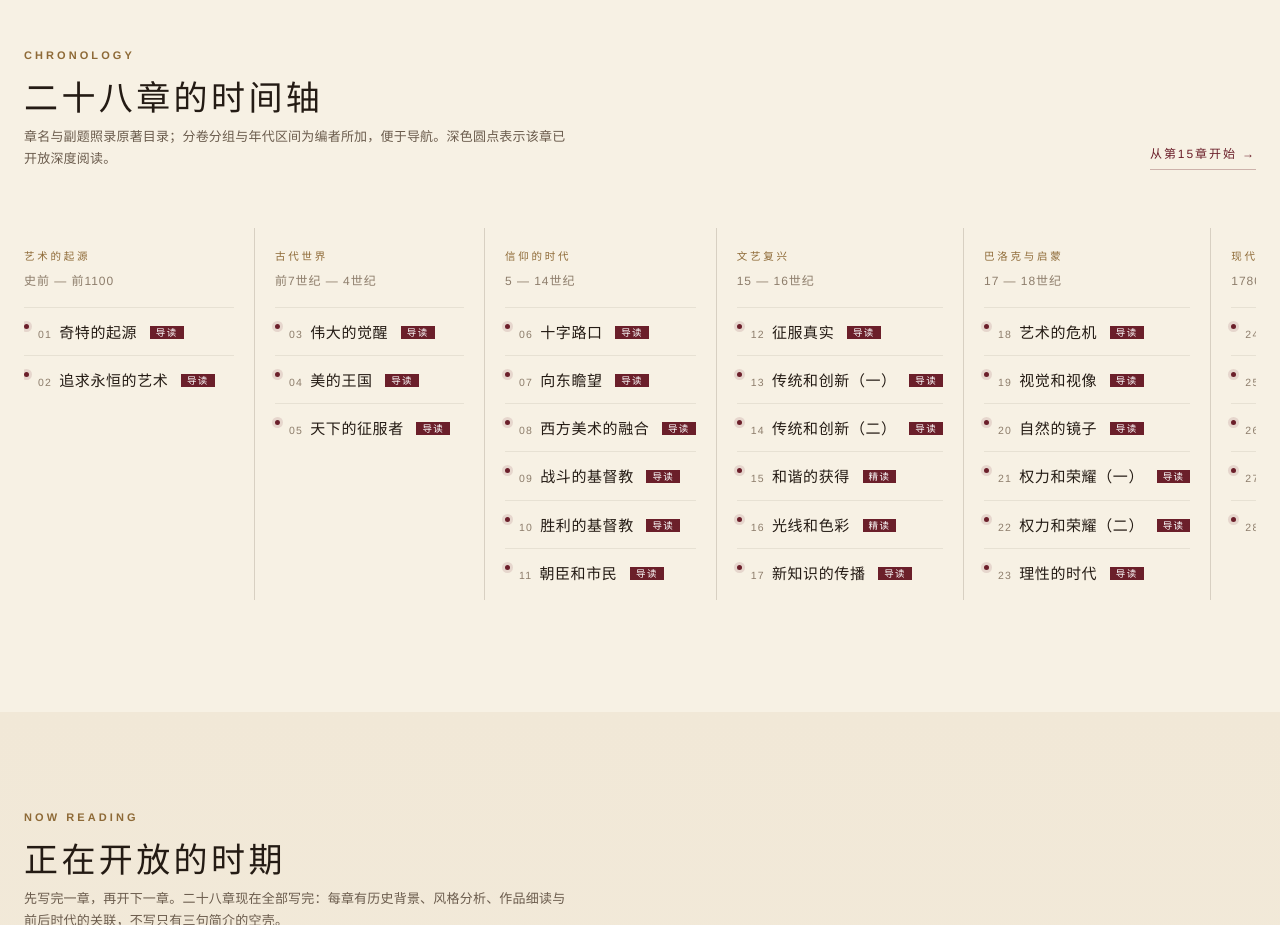
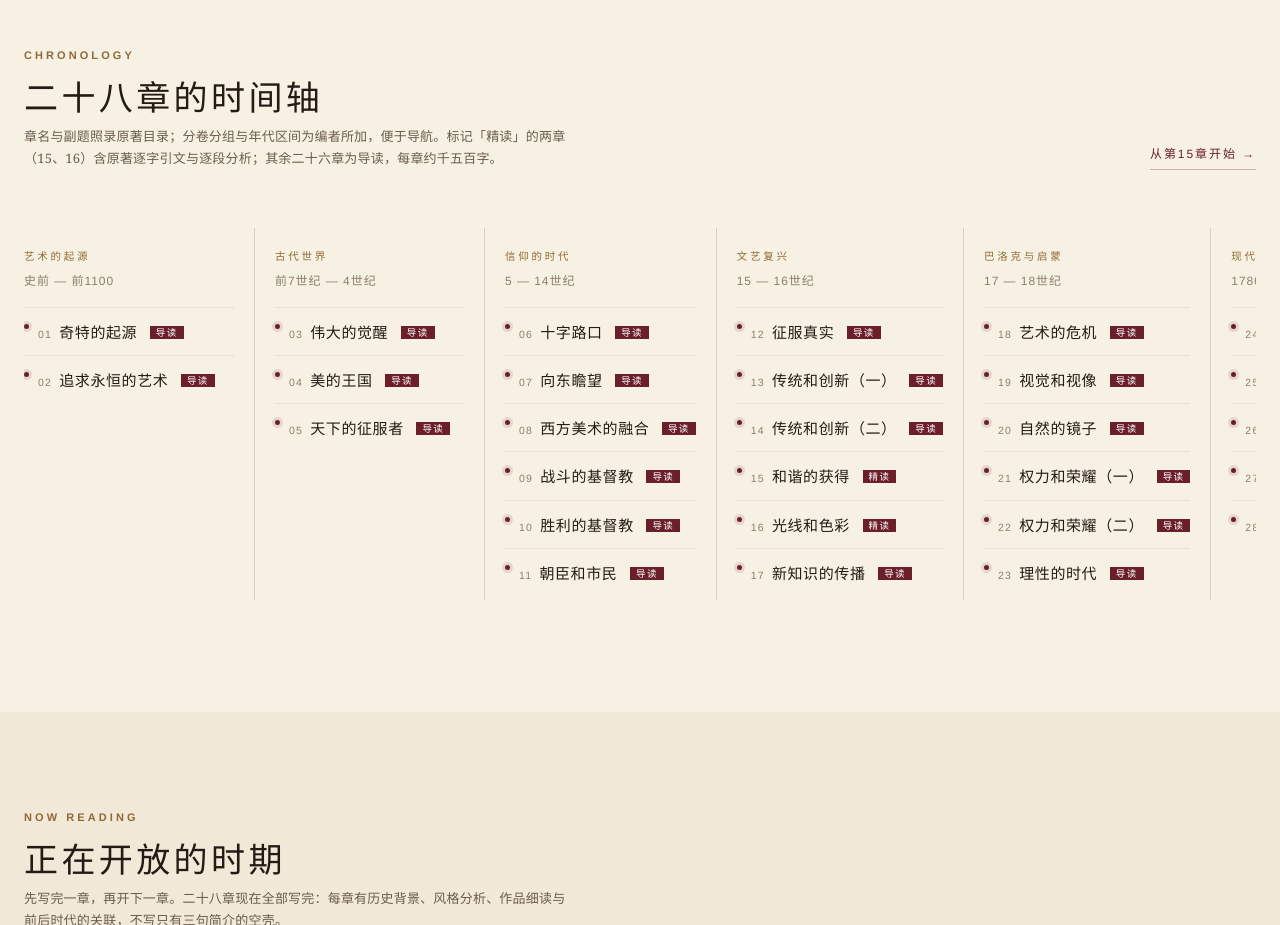
Before and after one commit to x13502239474-oss/story-of-art, a plain HTML site: page index.html in a window 1280 px wide. Shown: the part 1000-1925 px from the top of the page. Drawn offline with Linux system fonts and the light colour scheme.

Commit message:
时间轴标记精读/导读

```diff
--- a/index.html
+++ b/index.html
@@ -62,7 +62,7 @@
       <div>
         <p class="eyebrow">Chronology</p>
         <h2>二十八章的时间轴</h2>
-        <p class="small">章名与副题照录原著目录；分卷分组与年代区间为编者所加，便于导航。深色圆点表示该章已开放深度阅读。</p>
+        <p class="small">章名与副题照录原著目录；分卷分组与年代区间为编者所加，便于导航。标记「精读」的两章（15、16）含原著逐字引文与逐段分析；其余二十六章为导读，每章约千五百字。</p>
       </div>
       <a class="sec-link" href="read.html?id=15">从第15章开始 →</a>
     </div>
```
